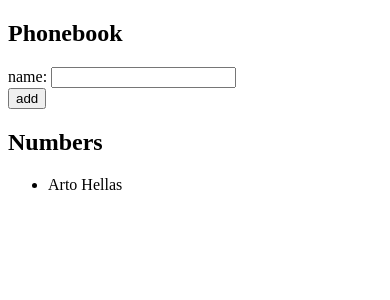
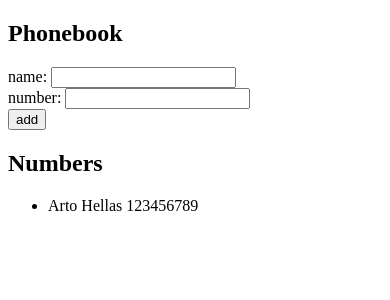
Before and after one commit to pitterkampmann/fullstackopen-exercises, a React (Create React App) app in the folder part2/phonebook/: page / in a window 390 px wide. Shown: the top 300 px of the page. Built offline with nearby package versions, Linux system fonts and the light colour scheme.

Commit message:
2.8: The Phonebook Step3

```diff
--- a/part2/phonebook/src/App.js
+++ b/part2/phonebook/src/App.js
@@ -1,13 +1,20 @@
 import React, { useState } from "react";
 
 const App = () => {
-	const [persons, setPersons] = useState([{ name: "Arto Hellas" }]);
+	const [persons, setPersons] = useState([
+		{ name: "Arto Hellas", number: "123456789" },
+	]);
 	const [newName, setNewName] = useState("");
+	const [newNumber, setNewNumber] = useState("");
 
 	const templateFn = (newName) => `${newName} is already added to phonebook`;
 
 	const handleNameChange = (event) => {
 		setNewName(event.target.value);
+	};
+
+	const handleNumberChange = (event) => {
+		setNewNumber(event.target.value);
 	};
 
 	const handleSubmit = (event) => {
@@ -16,6 +23,7 @@ const App = () => {
 
 		const newPerson = {
 			name: newName,
+			number: newNumber,
 		};
 
 		var teste = persons.filter((p) => p.name === newPerson.name);
@@ -24,11 +32,16 @@ const App = () => {
 		} else {
 			setPersons(persons.concat(newPerson));
 			setNewName("");
+			setNewNumber("");
 		}
 	};
 
 	const list = persons.map((p) => {
-		return <li key={p.name}>{p.name}</li>;
+		return (
+			<li key={p.name}>
+				{p.name} {p.number}
+			</li>
+		);
 	});
 
 	return (
@@ -38,6 +51,10 @@ const App = () => {
 				<div>
 					name: <input value={newName} onChange={handleNameChange} />
 				</div>
+				<div>
+					number: <input value={newNumber} onChange={handleNumberChange} />
+				</div>
+
 				<div>
 					<button type="submit">add</button>
 				</div>
```
